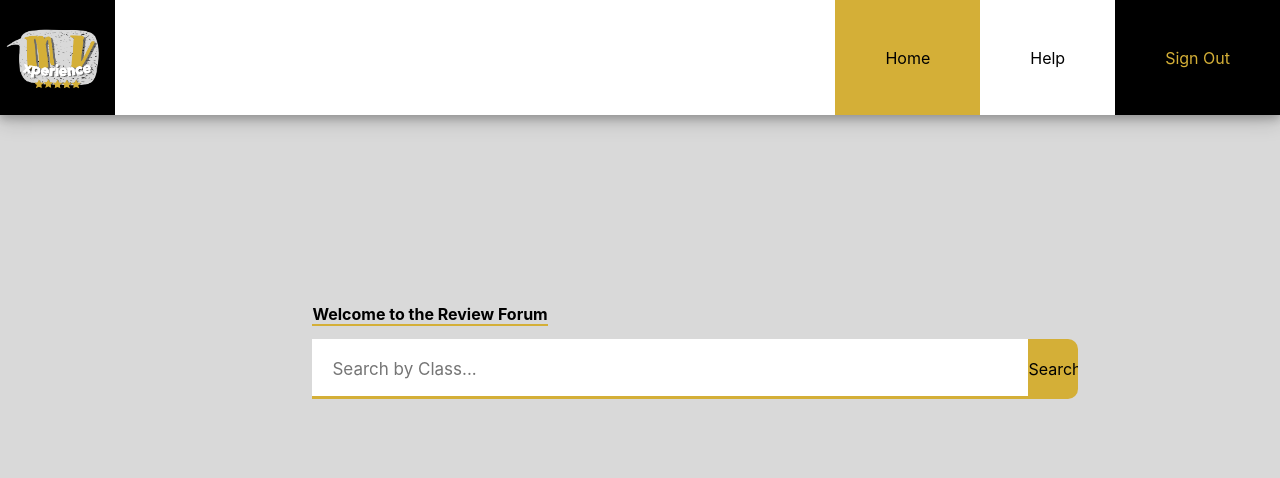
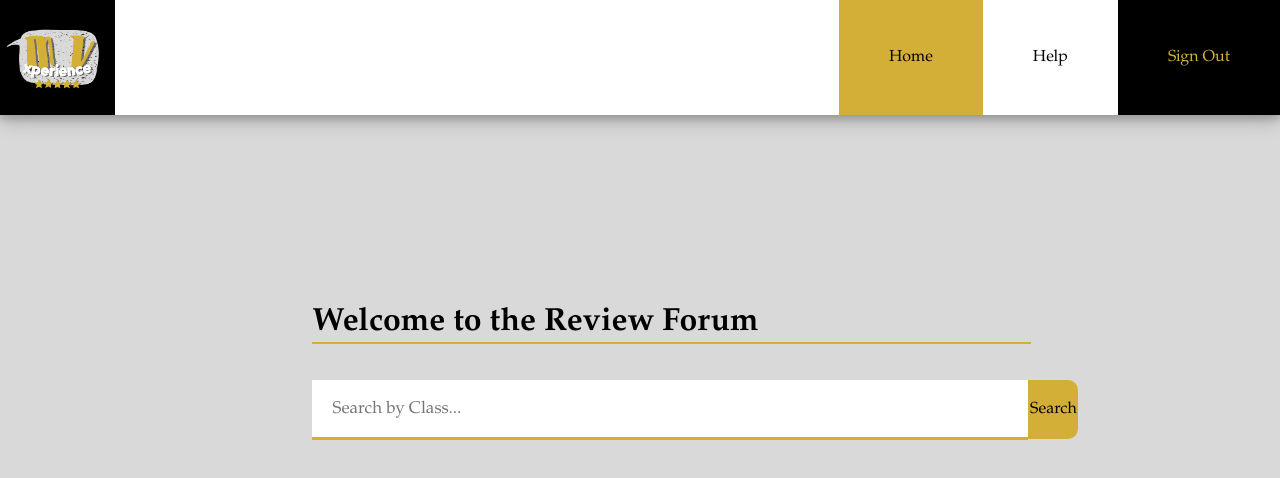
Before and after one commit to Ashwin-T/Xperience-Old, a React (Create React App) app: page /reviewfinder in a window 1280 px wide. Shown: the top 478 px of the page. Built offline with nearby package versions, Linux system fonts and the light colour scheme.

Commit message:
Fixed Order

```diff
--- a/src/index.css
+++ b/src/index.css
@@ -1,8 +1,9 @@
 body{
   background-color: var(--background-color);
   margin: 0;
-  font-family: -apple-system, BlinkMacSystemFont, "Segoe UI", Roboto, Helvetica, Arial, sans-serif;
+  font-family: "Garamond",sans-serif;
   color: var(--content-color);
+  text-decoration: none;
 }
 @media (prefers-color-scheme: light)
 {
@@ -10,7 +11,6 @@ body{
 		--background-color: #d9d9d9;
 		--accent-background: white;
 		--content-color: black;
-		--shadow-color: rgba(0, 0, 0, 0.2);
 	}
 }
 
@@ -123,6 +123,8 @@ button {
 }
 .mainText{
   margin-top: 2%;
+  margin-left: 3%;
+
 }
 form{
   padding-top: 7px;
@@ -131,7 +133,7 @@ form{
 .aboutText{
   padding: 20px;
   border-radius: 10px;
-  border: 2px solid var(--content-color)
+  border: 2px solid var(--content-color);
 }
 .buttonHome{
   border: 3px solid var(--accent-color);
--- a/src/pages/reviewfinder/FindReview.js
+++ b/src/pages/reviewfinder/FindReview.js
@@ -1,9 +1,9 @@
 const FindReview = () => {
     return (
-    <div className = "mainText" style = {{marginLeft: '24%', marginTop: '15%'}}>
-        <b style = {{borderBottom: '2px solid #D4AF37'}}>
+    <div className = "mainText" style = {{marginLeft: '24%', marginTop: '15%', }}>
+        <h1 style = {{borderBottom: '2px solid #D4AF37', width: '75%'}} >
             Welcome to the Review Forum
-        </b>
+        </h1>
     <form>
         <input type="text" list = "classes" placeholder = "Search by Class..." style ={{fontSize: '17px'}}></input>
         <input type= "submit" id = "subButton" className = "submit" value = "Search"></input>
```
Also changed, not shown: src/pages/questions/QuestionList.js (+0 -43 lines).
